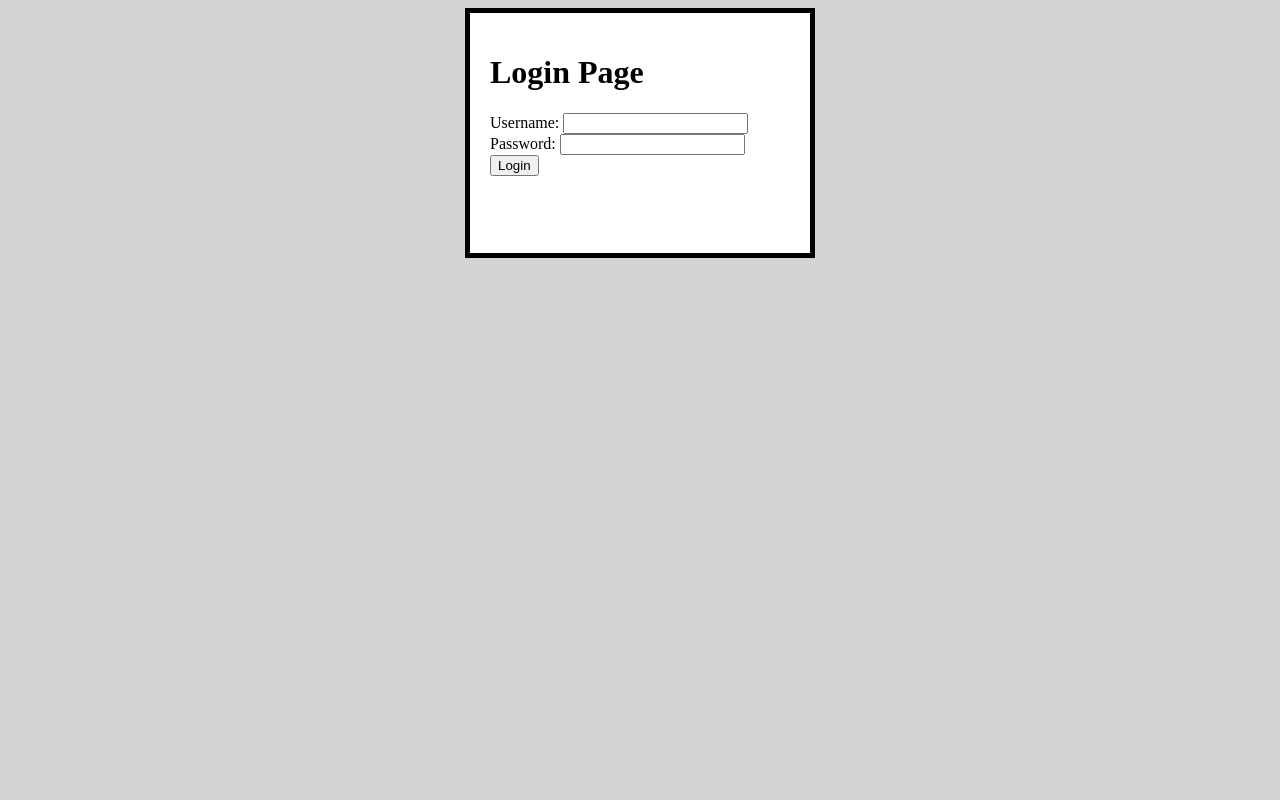
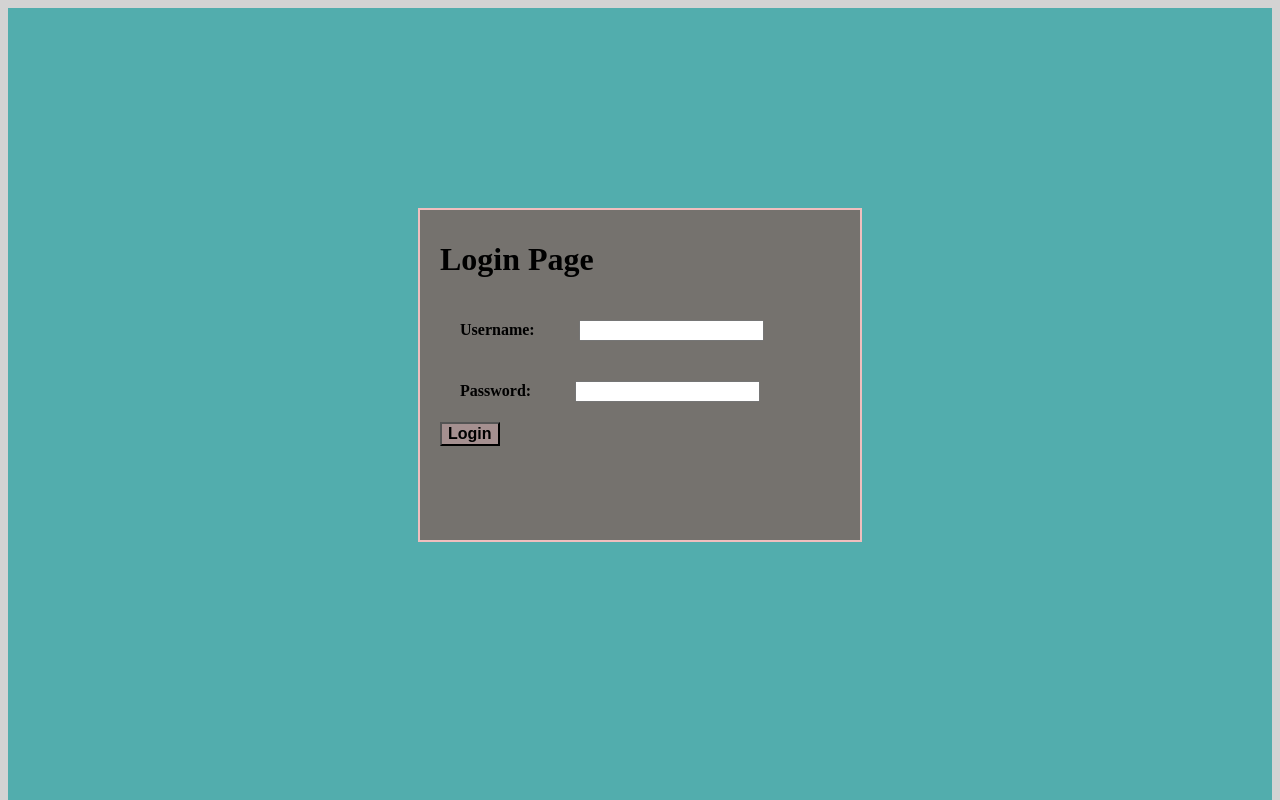
Before and after one commit to BalramKushwah21/E-Commerce, a plain HTML site: page Frontend/login.html in a window 1280 px wide. Shown: the top 800 px of the page. Drawn offline with Linux system fonts and the light colour scheme.

Commit message:
Commit byu srashti

```diff
--- a/Frontend/CSS/login.css
+++ b/Frontend/CSS/login.css
@@ -1,12 +1,47 @@
 body {
     background-color: lightgrey;
+    display: flex;
+}
+form{
+    align-items: center;
+    justify-content: center;
 
 }
 .login_box {
-    width: 300px;
-    height: 200px;
+    width: 400px;
+    height: 300px;
     padding: 20px;
-    border: 5px solid black;
+    border: 2px solid rgb(240, 190, 190);
     margin: 0 auto;
-    background-color: white;
+    background-color:rgb(117, 114, 110);
+    align-items: center;
+    justify-content: center;
+    margin-top: 100px auto;
+    padding-top: 10px;
+    font-weight: 900;
+    font-size: medium;
+
 }
+.upperbox {
+    display:flex;
+    width:100%;
+    height:100vh;
+    background-color: rgb(82, 173, 173);
+    padding-top: 200px;
+
+}
+label , input{
+    gap: 20px;
+    margin: 20px;
+
+
+}
+button{
+
+    background-color: rgb(165, 144, 144);
+    font-size:medium ;
+    font-weight: bold;
+    align-items: center  ;
+    /* padding: 70; */
+    justify-content: center;
+}
--- a/Frontend/login.html
+++ b/Frontend/login.html
@@ -8,7 +8,10 @@
 
  </head>
  <body>
-   <div class="login_box" type="box">
+  <div class="upperbox">
+
+
+   <div class="login_box" >
     <h1>Login Page</h1>
 
     <form action="/login" method="post">
@@ -21,6 +24,6 @@
         <button type="submit">Login</button>
     </form>
     </div>
-
+    </div>
  </body>
  </html>
```
